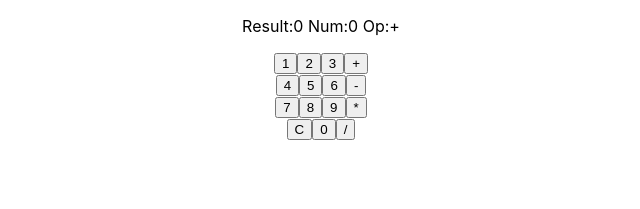
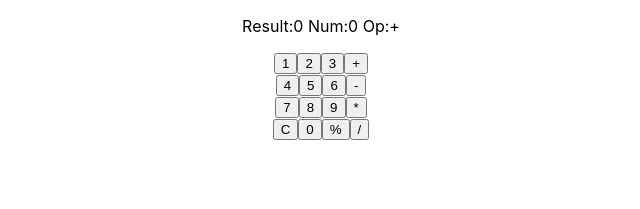
Before and after one commit to Sriram000/interactive-demo, a React (Create React App) app: page / in a window 1280 px wide. Shown: the top 209 px of the page, without its empty margins (319-959 px from the left). Built offline with nearby package versions, Linux system fonts and the light colour scheme.

Commit message:
Introduced modulus.

```diff
--- a/src/components/calculator.js
+++ b/src/components/calculator.js
@@ -5,6 +5,7 @@ const ops = {
     "-": (num1,num2) => num1 - num2,
     "*": (num1,num2) => num1 * num2,
     "/": (num1,num2) => num1 / num2,
+    '%': (num1,num2) => num1 % num2,
 };
 
 const Calculator = () => {
@@ -42,6 +43,7 @@ const Calculator = () => {
           <div>
             <button onClick = { reset }> C </button>
             <button onClick = { getChangeNum(0) }> 0 </button>
+            <button onClick = { getChangeOp("%") }> % </button>
             <button onClick = { getChangeOp("/") }> / </button>
           </div>
         </div>
```
